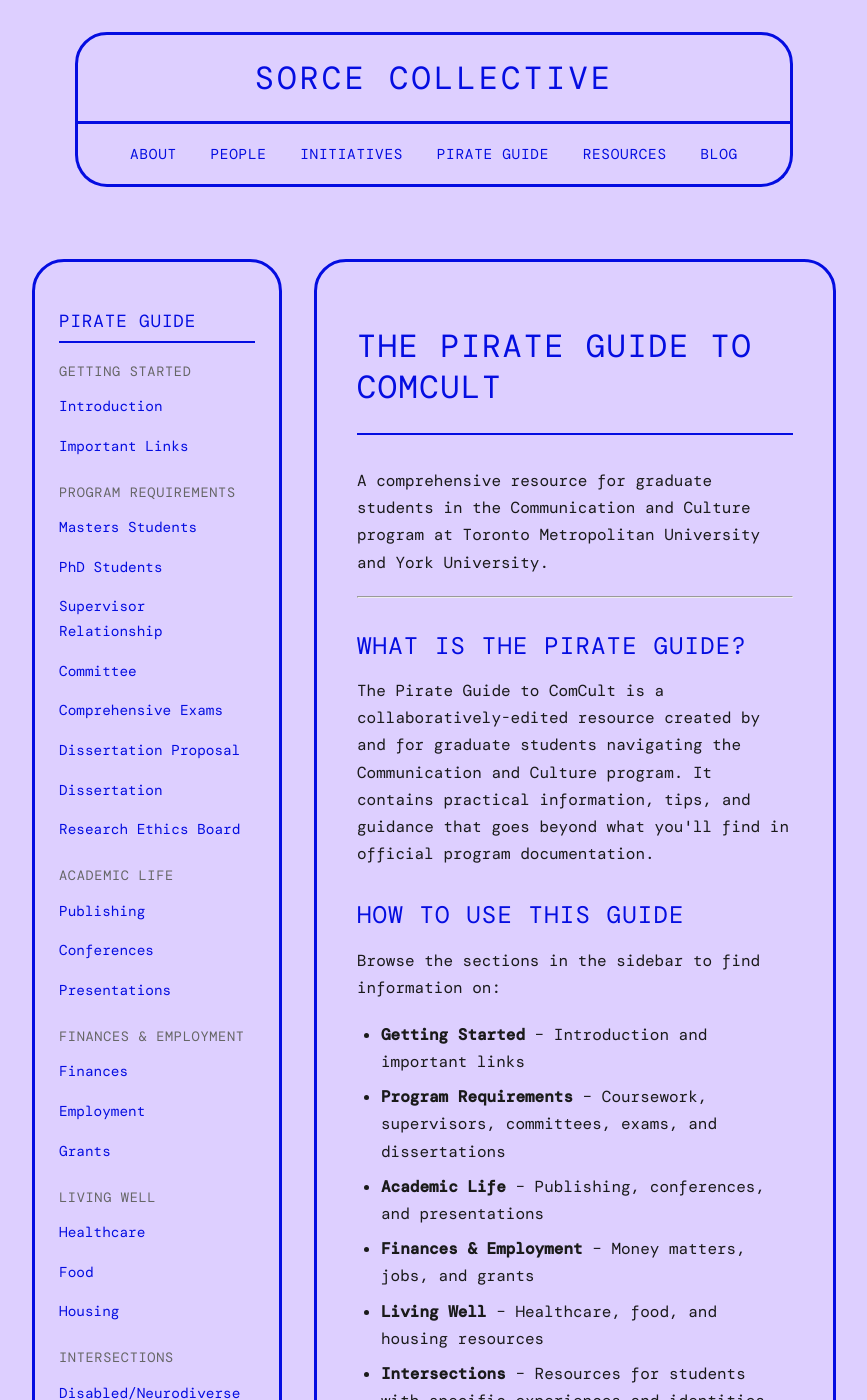
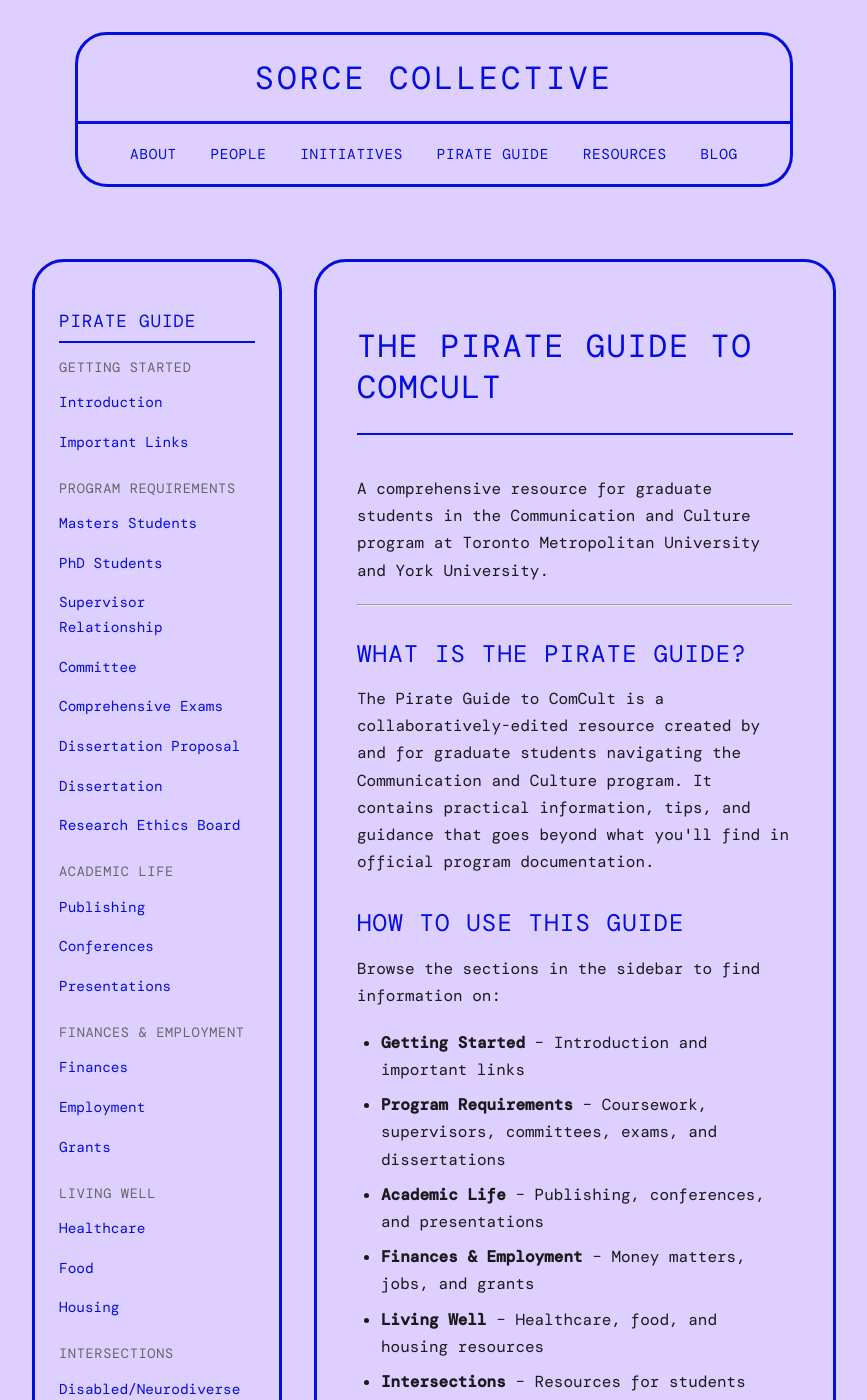
Before and after one commit to iowyth/sorce, a Jekyll site: the page built from wiki.html, in a window 1280 px wide and 1400 px high. Shown: the whole window, without its empty margins (206-1073 px from the left). Built offline with Jekyll 4.4.1, drawn with Linux system fonts in a browser that asks for light colours; some web fonts are replaced; comment, search, counter and statistics services are not loaded.

Commit message:
Add spacing between borders and following content
Add padding-top to post-content, page-content, and wiki-body
so titles/content have space from the border-bottom above them.

Co-Authored-By: Claude Opus 4.5 <noreply@anthropic.com>

```diff
--- a/assets/css/style.css
+++ b/assets/css/style.css
@@ -264,6 +264,7 @@ a:hover {
 
 .post-content, .page-content {
   margin-bottom: 2rem;
+  padding-top: 0.5rem;
 }
 
 .post-content img, .page-content img {
@@ -511,6 +512,10 @@ li {
   margin-bottom: 0.5rem;
 }
 
+.wiki-nav h4:first-of-type {
+  margin-top: 0.75rem;
+}
+
 .wiki-nav ul {
   list-style: none;
   padding: 0;
@@ -581,6 +586,7 @@ li {
 
 .wiki-body {
   margin-bottom: 2rem;
+  padding-top: 0.5rem;
 }
 
 .wiki-body h2 {
```
